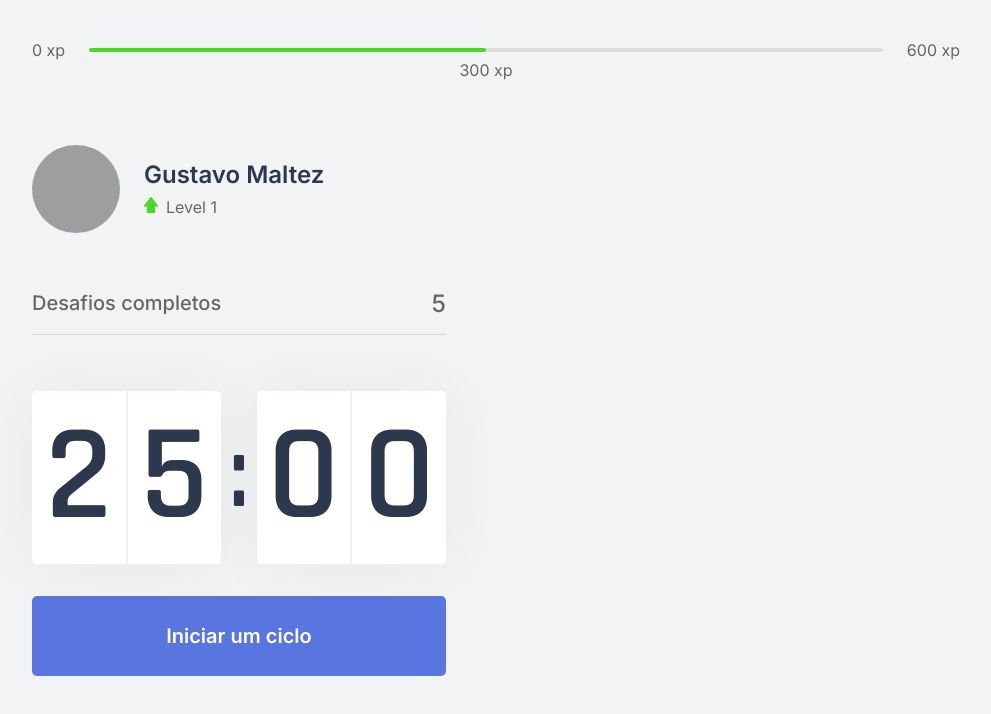
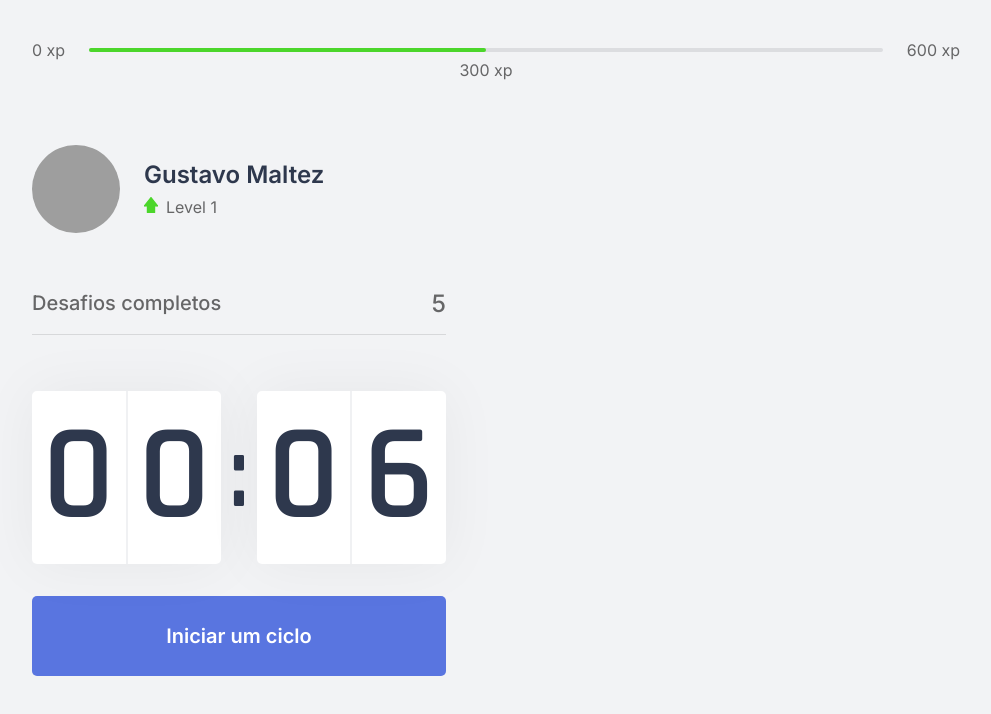
Before and after one commit to gustavomaltez/MoveIt-NextLevelWeek4-, a Next.js app in the folder moveit-next/: page / in a window 1280 px wide. Shown: the top 714 px of the page, without its empty margins (144-1135 px from the left). Built offline with nearby package versions, Linux system fonts and the light colour scheme; grey boxes are pictures that could not be loaded.

Commit message:
feat: added disabled countdown button

```diff
--- a/moveit-next/src/components/Countdown/index.tsx
+++ b/moveit-next/src/components/Countdown/index.tsx
@@ -1,9 +1,12 @@
 import { useState, useEffect } from 'react';
 import styles from '../../styles/components/Countdown.module.css';
 
+let countdownTimeout: NodeJS.Timeout;
+
 export function Countdown(){
-    const [time, setTime] = useState(25 * 60);
+    const [time, setTime] = useState(0.1 * 60);
     const [isActive, setIsActive] = useState(false);
+    const [hasFinished, setHasFinished] = useState(false);
 
     const minutes = Math.floor(time / 60);
     const seconds = time % 60;
@@ -15,13 +18,23 @@
         setIsActive(true);
     }
 
+    function resetCountDown(){
+        clearTimeout(countdownTimeout);
+        setIsActive(false);
+        setTime(0.1 * 60);
+    }
+
     useEffect(() => {
         if(isActive && time > 0){
-            setTimeout(() => {
+            countdownTimeout = setTimeout(() => {
                 setTime(time-1);
             }, 1000)
+        }else if(isActive && time === 0){
+            setHasFinished(true);
+            setIsActive(false);
         }
     }, [isActive,time])
+
     return (
         <div>
             <div className={styles.countdownContainer}>
@@ -36,10 +49,18 @@
                 </div>
             </div>
 
+            {hasFinished ? (
+                <button
+                disabled
+                className={`${styles.countdownButton}`}
+            >
+                Ciclo encerrado
+            </button>
+            ): (<>
                 {isActive ? (<button
                     type="button"
                     className={`${styles.countdownButton} ${styles.countdownButtonActive}`}
-                onClick={startCountDown}
+                    onClick={resetCountDown}
                 >
                     Abandorar ciclo
                 </button>) : (
@@ -50,6 +71,8 @@
                 >
                     Iniciar um ciclo
                 </button>)}
+            </>)}
+
 
         </div>
     );
--- a/moveit-next/src/styles/components/Countdown.module.css
+++ b/moveit-next/src/styles/components/Countdown.module.css
@@ -57,7 +57,7 @@
     transition: background 200ms;
 }
 
-.countdownButton:hover{
+.countdownButton:not([disabled]):hover{
     background: var(--blue-dark);
 }
 
@@ -66,7 +66,13 @@
     color: var(--title);
 }
 
-.countdownButtonActive:hover {
+.countdownButtonActive:not([disabled]):hover{
     background: var(--red);
     color: var(--white);
 }
+
+.countdownButton:disabled{
+    background: var(--white);
+    color: var(--text);
+    cursor: not-allowed;
+}
```
Lines whose indentation alone changed are shown as unchanged.
